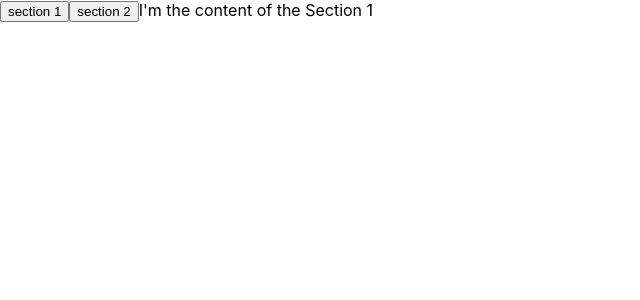
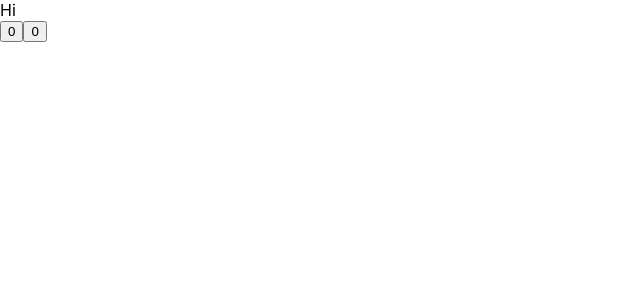
Before and after one commit to LeeJun14/React-Hooks, a React (Create React App) app: page / in a window 1280 px wide. Shown: the top 300 px of the page, without its empty margins (0-640 px from the left). Built offline with nearby package versions, Linux system fonts and the light colour scheme.

Commit message:
useEffect

```diff
--- a/src/App.js
+++ b/src/App.js
@@ -1,39 +1,18 @@
-import React, { useState } from "react";
+import React, { useState, useEffect } from "react";
 import ReactDOM from "react-dom";
 
-const content = [
-  {
-    tab: "section 1",
-    content: "I'm the content of the Section 1",
-  },
+const App = () => {
+  const sayHello = () => console.log("hello");
+  const [number, setNumber] = useState(0);
+  const [aNumber, setAnumber] = useState(0);
 
-  {
-    tab: "section 2",
-    content: "I'm the content of the Section 2",
-  }
-];
+  useEffect(sayHello, [number]);
 
-const useTabs = (initialTab, allTabs) => {
-  const [curIndex, setCurIndex] = useState(initialTab);
-
-  if (!allTabs || !Array.isArray(allTabs)) {
-    return;
-  }
-
-  return {
-    curItem: allTabs[curIndex],
-    changeItem: setCurIndex
-  }
-}
-
-const App = () => {
-  const { curItem, changeItem } = useTabs(0, content);
   return (
     <div className='App'>
-      {content.map((section, index) => (
-        <button onClick={() => changeItem(index)}>{section.tab}</button>
-      ))}
-      {curItem.content}
+      <div>Hi</div>
+      <button onClick={() => setNumber(number + 1)}>{number}</button>
+      <button onClick={() => setAnumber(aNumber + 1)}>{aNumber}</button>
     </div>
   );
 }
```
